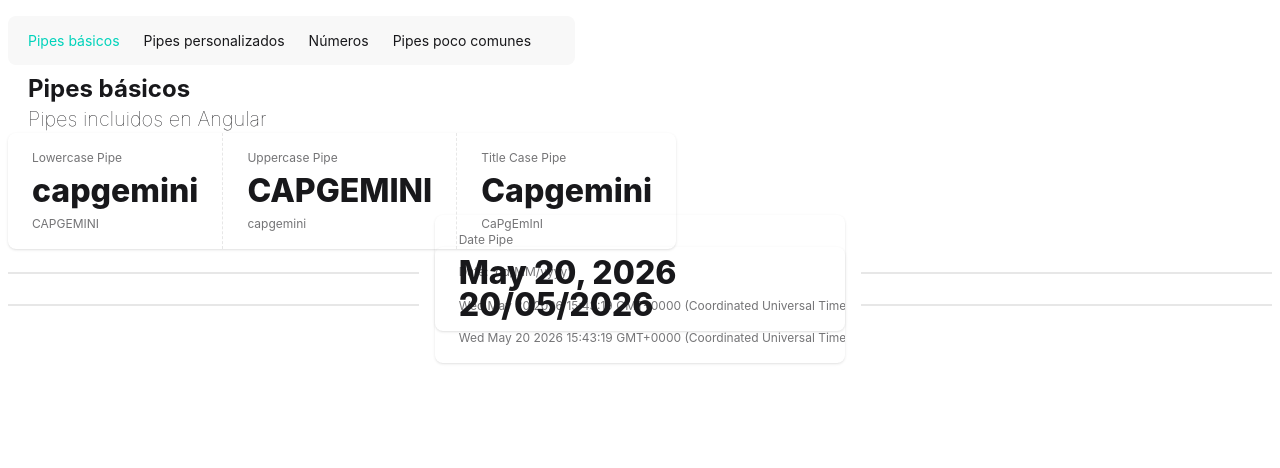
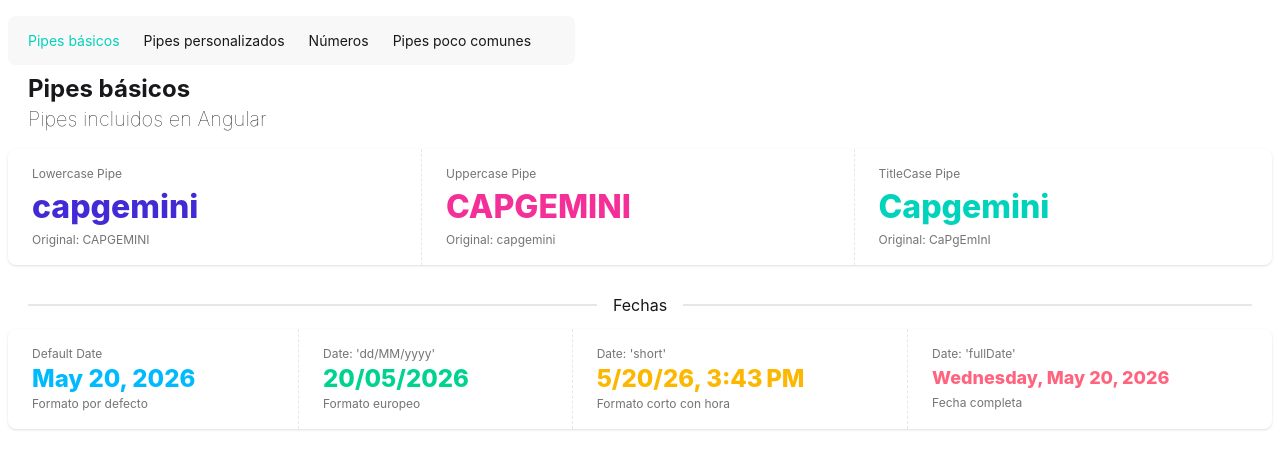
Before and after one commit to cesantaniello/05-pipes-app, an Angular app: page /basic in a window 1280 px wide. Shown: the top 468 px of the page. Built offline with nearby package versions, Linux system fonts and the light colour scheme.

Commit message:
Fix design

```diff
--- a/src/app/pages/basic-page/basic-page.html
+++ b/src/app/pages/basic-page/basic-page.html
@@ -1,58 +1,54 @@
-<section class="mx-5">
+<section class="mx-5 mb-4">
   <h1 class="text-2xl font-bold">Pipes básicos</h1>
   <h3 class="text-xl font-thin">Pipes incluidos en Angular</h3>
 </section>
 
-<div class="stats stats-vertical lg:stats-horizontal shadow">
+<!-- Text pipes -->
+<div class="stats stats-vertical lg:stats-horizontal shadow w-full mb-4">
   <div class="stat">
     <div class="stat-title">Lowercase Pipe</div>
-    <div class="stat-value">{{ nameLower() | lowercase }}</div>
-    <div class="stat-desc">{{nameUpper()}}</div>
+    <div class="stat-value text-primary">{{ nameLower() | lowercase }}</div>
+    <div class="stat-desc">Original: {{ nameUpper() }}</div>
   </div>
 
   <div class="stat">
     <div class="stat-title">Uppercase Pipe</div>
-    <div class="stat-value">{{ nameUpper() | uppercase }}</div>
-    <div class="stat-desc">{{nameLower()}}</div>
+    <div class="stat-value text-secondary">{{ nameUpper() | uppercase }}</div>
+    <div class="stat-desc">Original: {{ nameLower() }}</div>
   </div>
 
   <div class="stat">
-    <div class="stat-title">Title Case Pipe</div>
-    <div class="stat-value">{{ fullName() | titlecase }}</div>
-    <div class="stat-desc">{{fullName()}}</div>
+    <div class="stat-title">TitleCase Pipe</div>
+    <div class="stat-value text-accent">{{ fullName() | titlecase }}</div>
+    <div class="stat-desc">Original: {{ fullName() }}</div>
   </div>
 </div>
 
-<div class="divider">
-  <div class="stats stats-vertical lg:stats-horizontal shadow w-full">
+<div class="divider mx-5">Fechas</div>
+
+<!-- Date pipes -->
+<div class="stats stats-vertical lg:stats-horizontal shadow w-full mb-4">
   <div class="stat">
-      <div class="stat-title">Date Pipe</div>
-      <div class="stat-value">{{ customDate() | date }}</div>
-      <div class="stat-desc">{{customDate()}}</div>
+    <div class="stat-title">Default Date</div>
+    <div class="stat-value text-info text-2xl">{{ customDate() | date }}</div>
+    <div class="stat-desc">Formato por defecto</div>
   </div>
 
   <div class="stat">
-      <div class="stat-title">Uppercase Pipe</div>
-      <div class="stat-value">{{ customDate() | date }}</div>
-      <div class="stat-desc">{{customDate()}}</div>
-    </div>
-
-  </div>
-</div>
-
-<div class="divider">
-  <div class="stats stats-vertical lg:stats-horizontal shadow w-full">
-    <div class="stat">
     <div class="stat-title">Date: 'dd/MM/yyyy'</div>
-      <div class="stat-value">{{ customDate() | date: "dd/MM/yyyy" }}</div>
-      <div class="stat-desc">{{customDate()}}</div>
+    <div class="stat-value text-success text-2xl">{{ customDate() | date: "dd/MM/yyyy" }}</div>
+    <div class="stat-desc">Formato europeo</div>
   </div>
 
   <div class="stat">
-      <div class="stat-title">Date | short</div>
-      <div class="stat-value">{{ customDate() | date: "short" }}</div>
-      <div class="stat-desc">{{customDate()}}</div>
+    <div class="stat-title">Date: 'short'</div>
+    <div class="stat-value text-warning text-2xl">{{ customDate() | date: "short" }}</div>
+    <div class="stat-desc">Formato corto con hora</div>
   </div>
 
+  <div class="stat">
+    <div class="stat-title">Date: 'fullDate'</div>
+    <div class="stat-value text-error text-lg">{{ customDate() | date: "fullDate" }}</div>
+    <div class="stat-desc">Fecha completa</div>
   </div>
 </div>
```
Lines whose indentation alone changed are shown as unchanged.
